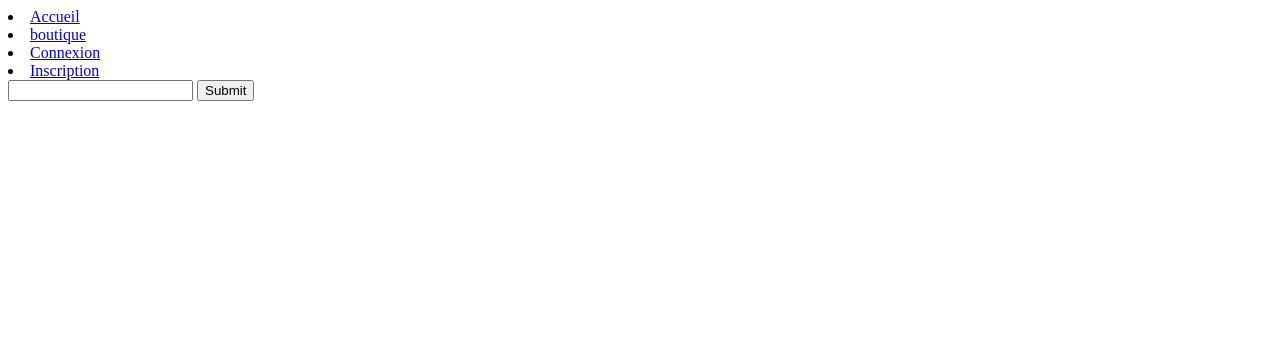
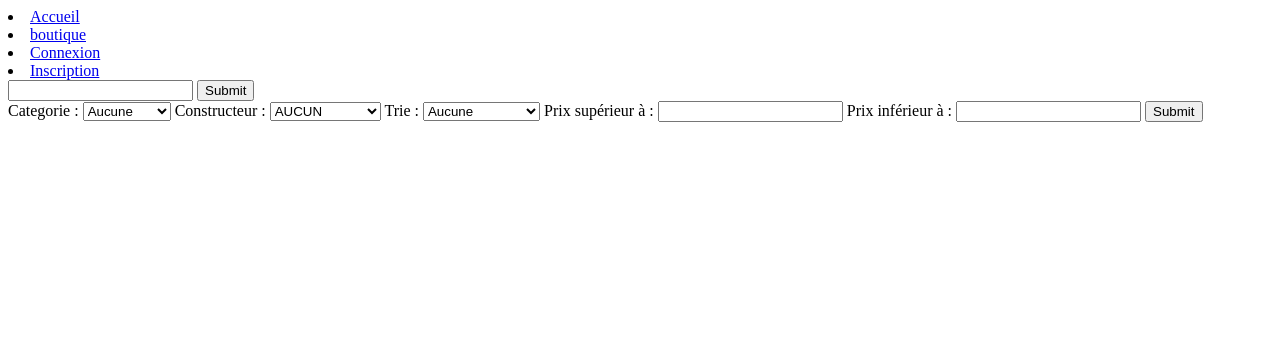
Before and after one commit to mohamed-hadjadji/boutique, a PHP site: page /boutique.php in a window 1280 px wide. Shown: the top 340 px of the page. Run offline with PHP 8.4, Linux system fonts and the light colour scheme.

Commit message:
recherche formulaire création fonction

```diff
--- a/boutique.php
+++ b/boutique.php
@@ -15,6 +15,13 @@
       //echo"plein";
       $res=recherche($_POST['req']);
       var_dump($res);
+    }
+  }
+  else
+  {
+    if(isset($_POST['option']))
+    {
+      $res=option($_POST);
     }
   }
    ?>
@@ -40,8 +47,36 @@
               <input type="text" name="req">
               <input type="submit" name="rech">
             </form>
-            <form id="f-option">
-
+            <form method="post" action="boutique.php" id="f-option">
+               <label>Categorie :</label>
+               <select type="text" name='catego' required />
+                    <option>Aucune</option>
+                    <option>Téléphone</option>
+                    <option>Accessoire</option>
+                </select>
+               <label>Constructeur :</label>
+               <select type="text" name='sous' required />
+                    <option>AUCUN</option>
+                    <option>SAMSUNG</option>
+                    <option>APPLE iPhone</option>
+                    <option>HUAWEI</option>
+                    <option>OPPO</option>
+                    <option>WIKO</option>
+                    <option>XIAOMI</option>
+                    <option>SONY Xperia</option>
+                </select>
+               <label>Trie :</label>
+               <select type="text" name='trie' required />
+                    <option>Aucune</option>
+                    <option>Prix croissant</option>
+                    <option>Prix décroissant</option>
+                    <option>Plus récents</option>
+                </select>
+                <label>Prix supérieur à :</label>
+                  <input type="number" name="pr-sup" min="0">
+                <label>Prix inférieur à :</label>
+                  <input type="number" name="pr-inf" min="0">
+               <input type="submit" name="option">
             </form>
           </div>
           <section >
--- a/fonction.php
+++ b/fonction.php
@@ -46,4 +46,44 @@
 		return sql($ql);
 		//echo "SELECT * FROM `produits` WHERE titre LIKE '%x%' OR info LIKE '%x%' OR categorie LIKE '%x%' OR souscategorie LIKE '%x%'";
 	}
+	function option($tri)
+	{	$ql="SELECT * FROM produits ";
+		if ($tri['catego']=="Aucune"&&$tri['sous']=="AUCUN"&&empty($tri['pr-sup'])&&empty($tri['pr-inf']))
+		{
+
+		}
+		else
+		{
+			$ql.="WHERE ";
+			if($tri['catego']=="Aucune")
+			{
+
+			}
+			else
+			{
+				$ql.=" categorie ='".$tri['catego']."'";
+			}
+
+			if($tri['sous']=="AUCUN")
+			{
+
+			}
+			else
+			{
+				echo "||".substr($ql, -6)."||";
+				if(substr($ql, -6)=="WHERE ")
+				{
+					$ql.=" souscategorie ='".$tri['sous']."'";
+				}
+				else
+				{
+					$ql.=" && souscategorie ='".$tri['sous']."'";
+				}
+
+			}
+		}
+
+		var_dump($tri);
+		echo $ql;
+	}
 ?>
```
